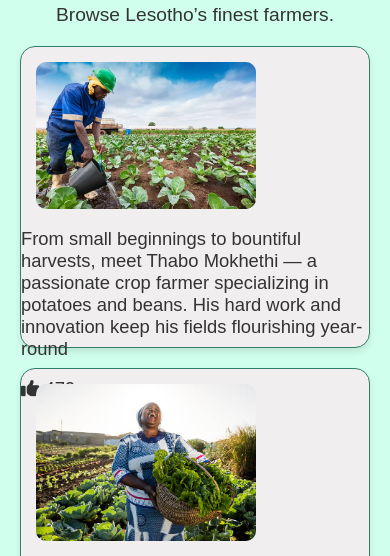
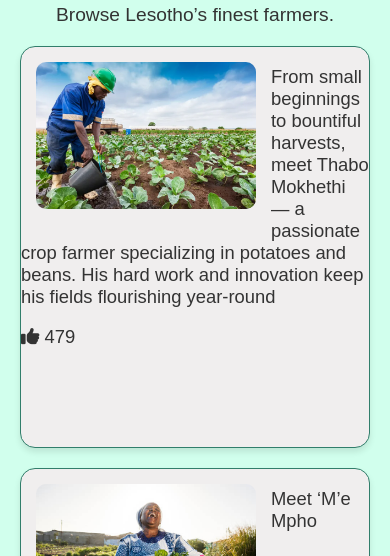
Before and after one commit to Whizz75/Assignment1, a plain HTML site: page index.html in a window 390 px wide. Shown: the part 246-802 px from the top of the page. Drawn offline with Linux system fonts and the light colour scheme.

Commit message:
Update farmers.css

```diff
--- a/styles/farmers.css
+++ b/styles/farmers.css
@@ -36,7 +36,7 @@ header h1 {
 .farmer-pic {
     width: 220px;
     margin: 15px;
-    display: float;
+    float: left;
     border-radius: 10px;
     object-fit: cover;
 }
@@ -101,7 +101,7 @@ header h1 {
 
 @media (max-width: 767px) {
 .farmer-intro {
-height: 300px;
+height: 400px;
 }
 .farmer-pic {
 display: block;
```
